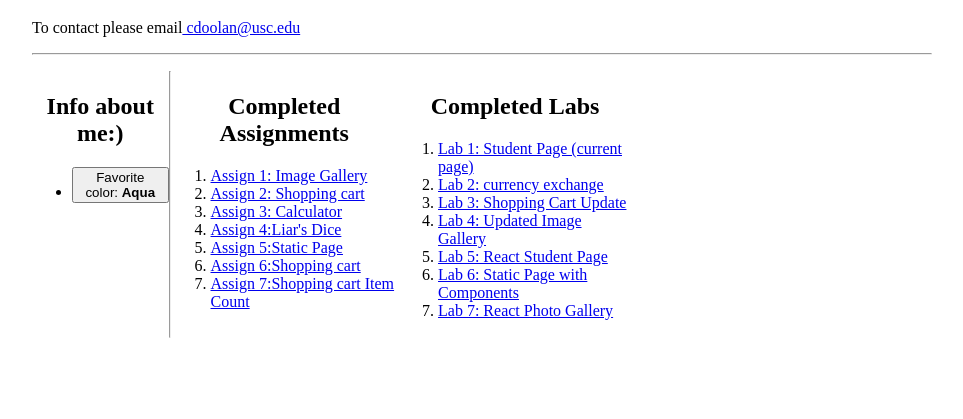
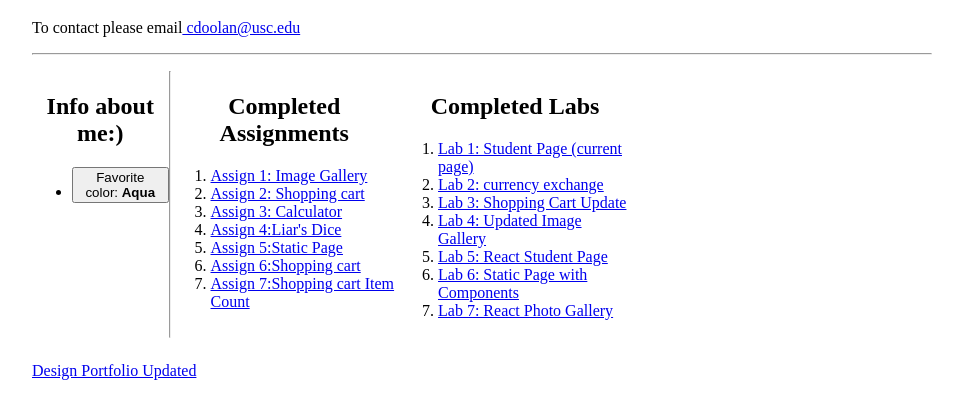
Before and after one commit to uscwebdev/itp301-submissions-CJDoolan, a plain HTML site: page index.html in a window 1280 px wide. Shown: the part 61-480 px from the top of the page, without its empty margins (158-1121 px from the left). Drawn offline with Linux system fonts and the light colour scheme.

Commit message:
Design Portfolio

```diff
--- a/index.html
+++ b/index.html
@@ -102,6 +102,8 @@ Christina Doolan | Student Page
 	</div> <!-- sec3 -->
 </div> <!--all content -->
 
+	<p> <a href= "final_project_ITP104/home.html"> Design Portfolio Updated</a></p>
+
 <script>
 document.querySelector("#color").onclick = function (  ){
 	document.querySelector("body") .style.backgroundColor = "#099";
```
